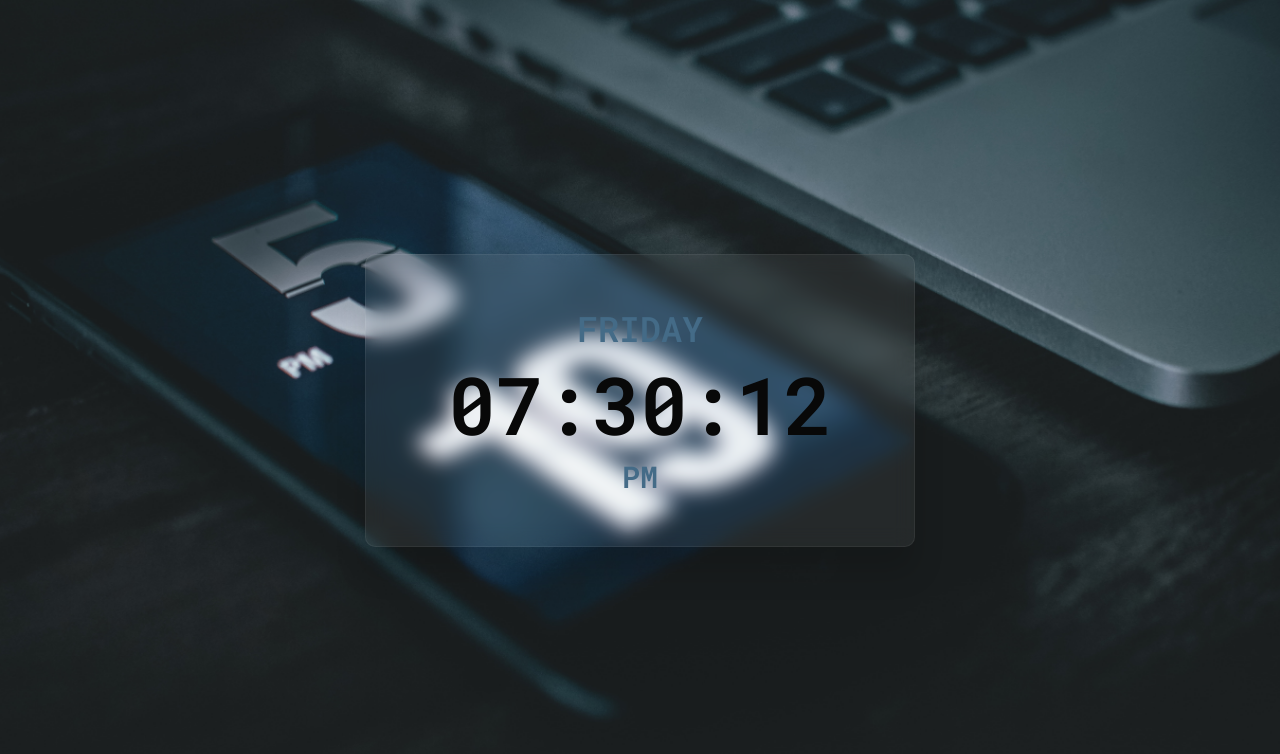
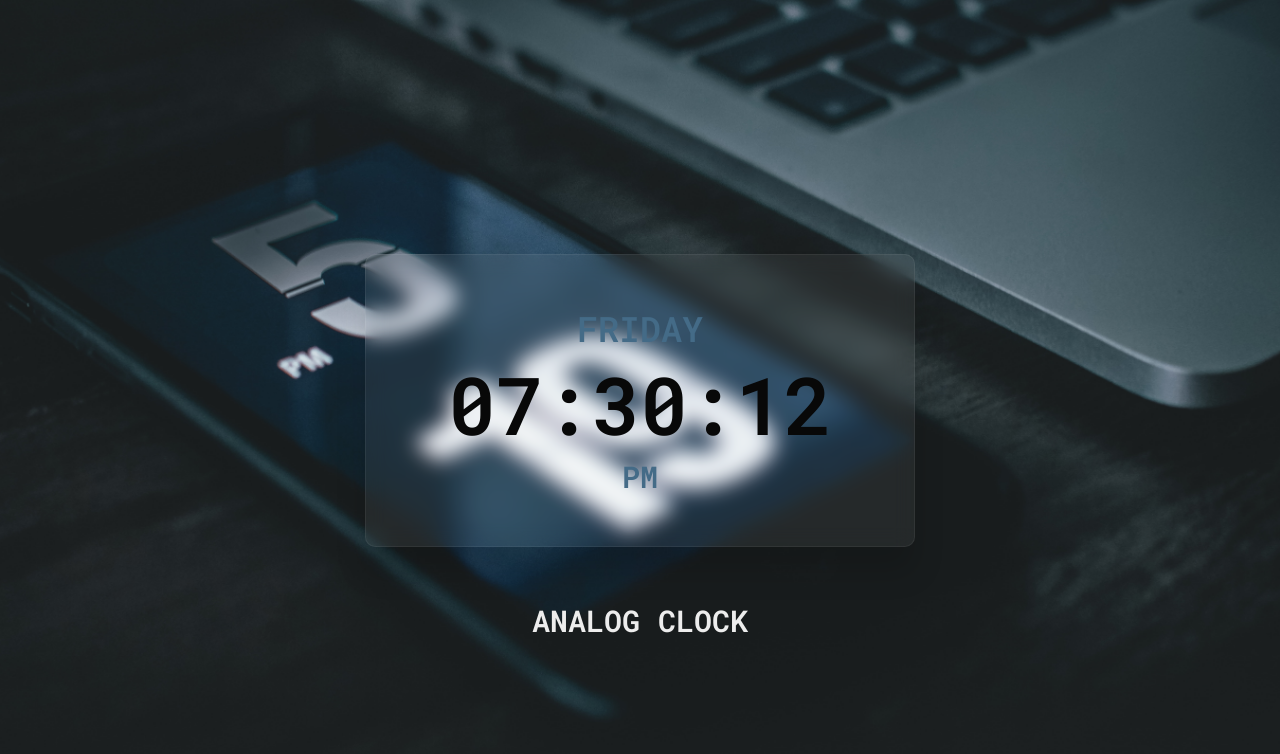
Before and after one commit to kizitech/Digital-Clock, a plain HTML site: page index.html in a window 1280 px wide. Drawn offline with Linux system fonts and the light colour scheme.

Commit message:
seond commit

```diff
--- a/index.html
+++ b/index.html
@@ -18,6 +18,8 @@
         </section>
     </section>
 
+	<a href="http://kizitech.github.io/Analog-Clock/">ANALOG CLOCK</a>
+
     <!--Script-->
     <script src="script.js"></script>
 </body>
--- a/style.css
+++ b/style.css
@@ -29,6 +29,23 @@ body {
     border: 1.5px solid rgba(255, 255, 255, 0.06);
 }
 
+a:link {
+    bottom: 20%;
+    left: 50%;
+    width: 100%;
+    font-size: 30px;
+    color: #EDEDED;
+    text-align: center;
+    position: absolute;
+    text-decoration: none;
+    content: "DIGITAL CLOCK";
+    transform: translateX(-50%);
+}
+
+a:visited {
+    color: #EDEDED;
+}
+
 #day {
     font-size: 35px;
     color: #446b87;
```
